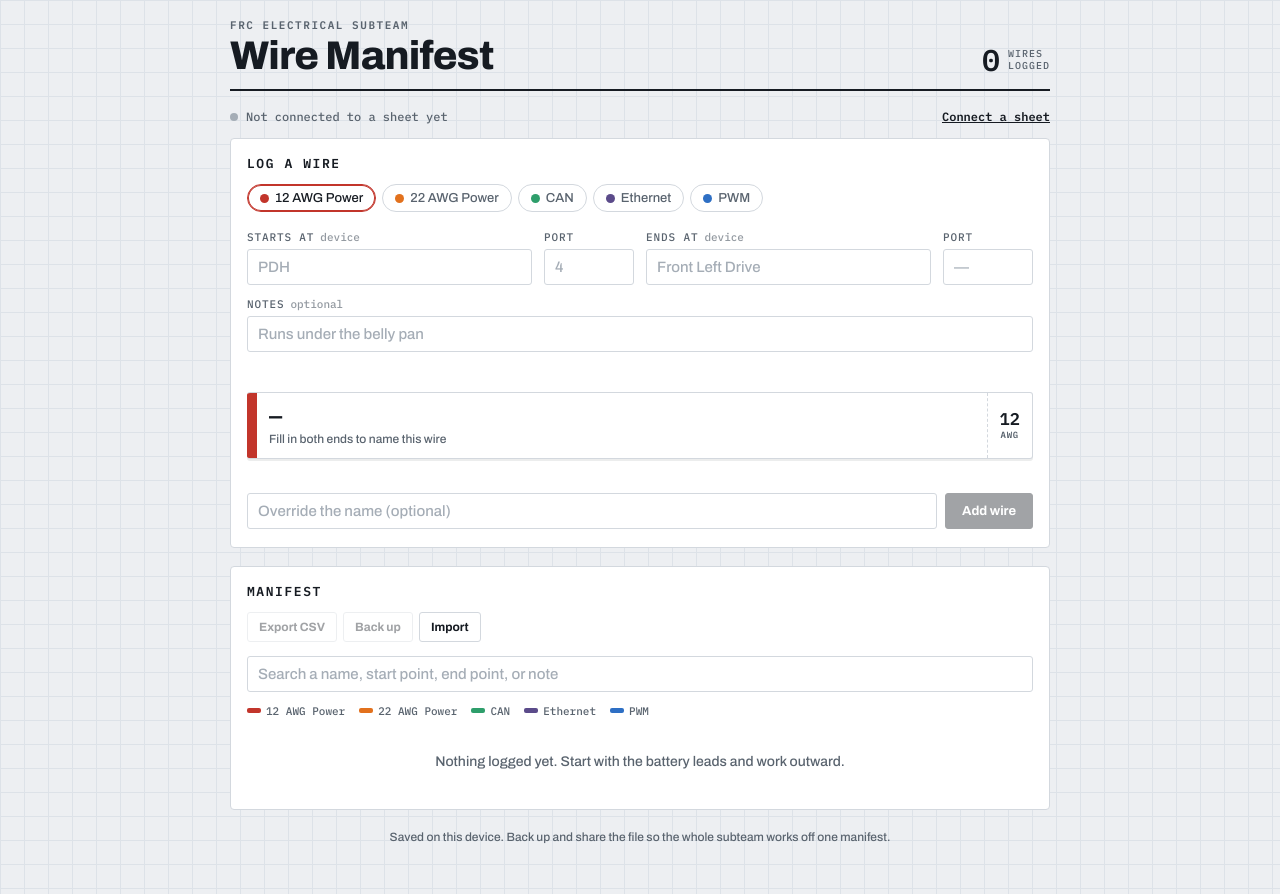
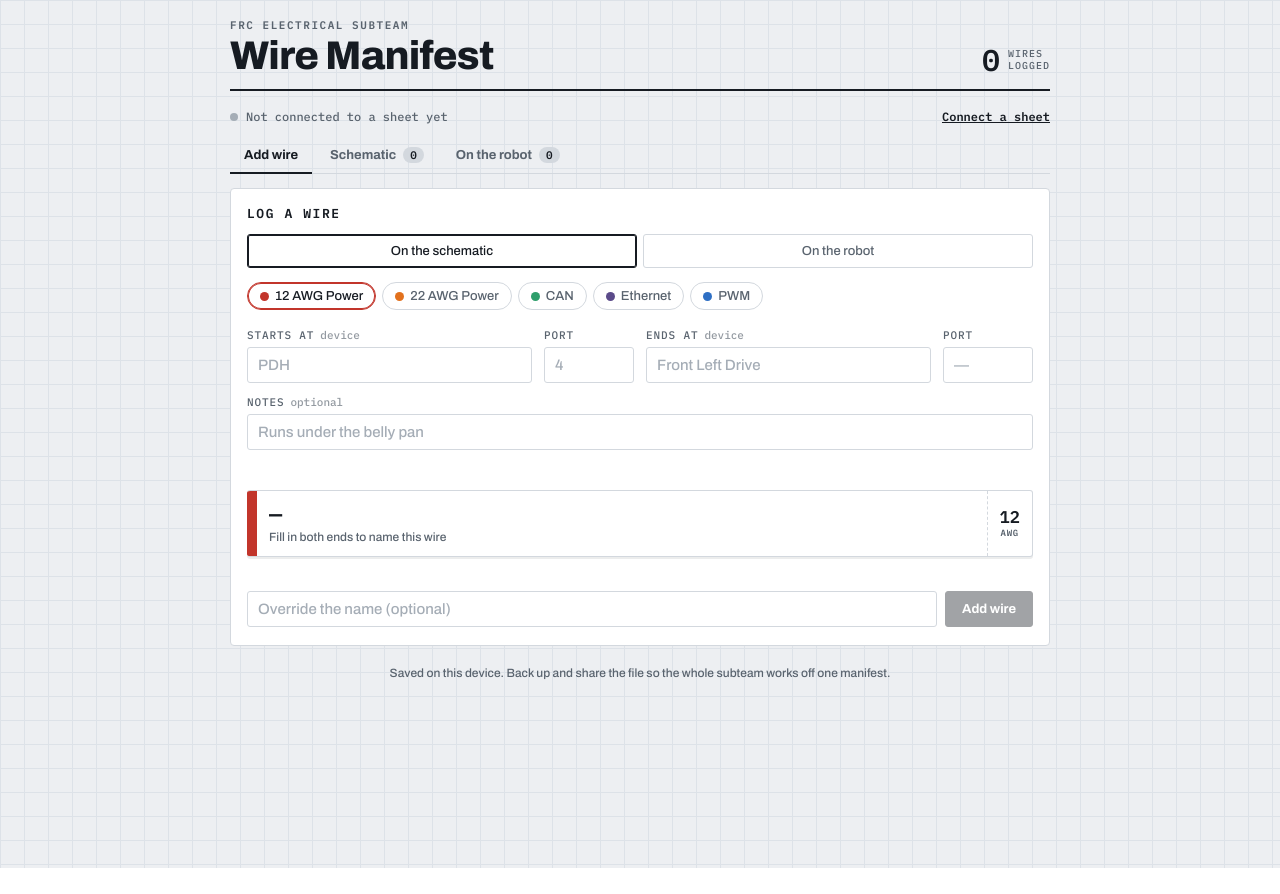
Before and after one commit to anishmallepally123-blip/Wire-app, a React (Vite) app: page / in a window 1280 px wide. After the commit the page ends 868 px from the top, so only its background shows below. Built offline with nearby package versions, Linux system fonts and the light colour scheme.

Commit message:
Update WireManifest.jsx

```diff
--- a/src/WireManifest.jsx
+++ b/src/WireManifest.jsx
@@ -67,14 +67,18 @@ const KEY = "frc-wires:v3";
 const URL_KEY = "frc-sheet-url:v1";
 const POLL_MS = 20000;
 const blank = () => ({
-  type: "PWR12", fromDevice: "", fromPort: "", toDevice: "", toPort: "",
-  notes: "", nameOverride: "",
+  type: "PWR12", stage: "schematic", fromDevice: "", fromPort: "", toDevice: "",
+  toPort: "", notes: "", nameOverride: "",
 });
+
+/* Wires saved before staging existed are already on the robot. */
+const stageOf = (w) => (w.stage === "schematic" ? "schematic" : "physical");
 
 export default function WireManifest() {
   const [wires, setWires] = useState([]);
   const [form, setForm] = useState(blank());
   const [query, setQuery] = useState("");
+  const [page, setPage] = useState("add");
   const [editingId, setEditingId] = useState(null);
   const [openId, setOpenId] = useState(null);
   const [notice, setNotice] = useState("");
@@ -168,6 +172,9 @@ export default function WireManifest() {
     return m;
   }, [wires]);
 
+  const schematic = useMemo(() => wires.filter((w) => stageOf(w) === "schematic"), [wires]);
+  const physical = useMemo(() => wires.filter((w) => stageOf(w) === "physical"), [wires]);
+
   const filtered = useMemo(() => {
     const q = query.trim().toLowerCase();
     if (!q) return wires;
@@ -180,7 +187,7 @@ export default function WireManifest() {
   function submit() {
     if (!canSubmit) return;
     const entry = {
-      ...form, name: preview, gauge: ty.gauge,
+      ...form, name: preview, gauge: ty.gauge, stage: form.stage || "schematic",
       id: editingId || `w${Date.now()}${Math.floor(Math.random() * 100)}`,
     };
     const next = editingId
@@ -197,6 +204,11 @@ export default function WireManifest() {
     setOpenId(null);
     window.scrollTo({ top: 0, behavior: "smooth" });
   }
+  function setStage(w, stage) {
+    const entry = { ...w, stage };
+    push("upsert", { wire: entry }, wires.map((x) => (x.id === w.id ? entry : x)));
+  }
+
   function remove(id) {
     push("delete", { id }, wires.filter((w) => w.id !== id));
     if (editingId === id) { setForm(blank()); setEditingId(null); }
@@ -276,8 +288,33 @@ export default function WireManifest() {
         </div>
       )}
 
+      <nav className="tabs" role="tablist">
+        {[
+          ["add", "Add wire", null],
+          ["schematic", "Schematic", schematic.length],
+          ["manifest", "On the robot", physical.length],
+        ].map(([id, label, n]) => (
+          <button key={id} role="tab" aria-selected={page === id}
+            className={"tab" + (page === id ? " tab-on" : "")}
+            onClick={() => { setPage(id); setOpenId(null); }}>
+            {label}{n != null && <span className="tab-n">{n}</span>}
+          </button>
+        ))}
+      </nav>
+
+      {page === "add" && (
       <section className="panel">
         <h2 className="panel-h">{editingId ? "Edit wire" : "Log a wire"}</h2>
+
+        <div className="stage-pick" role="group" aria-label="Where this wire lives">
+          {[["schematic", "On the schematic"], ["physical", "On the robot"]].map(([v, l]) => (
+            <button key={v}
+              className={"stage-btn" + (form.stage === v ? " stage-on" : "")}
+              onClick={() => setForm((f) => ({ ...f, stage: v }))}>
+              {l}
+            </button>
+          ))}
+        </div>
 
         <div className="chips" role="group" aria-label="Wire type">
           {TYPES.map((t) => (
@@ -344,9 +381,25 @@ export default function WireManifest() {
         </div>
         {notice && <p className="notice">{notice}</p>}
       </section>
+      )}
 
+      {page !== "add" && (
       <section className="panel">
-        <h2 className="panel-h">Manifest</h2>
+        <h2 className="panel-h">
+          {page === "schematic" ? "Schematic manifest" : "On the robot"}
+        </h2>
+
+        {page === "schematic" && wires.length > 0 && (
+          <div className="progress">
+            <div className="progress-bar">
+              <span style={{ width: `${Math.round((physical.length / wires.length) * 100)}%` }} />
+            </div>
+            <p className="progress-txt">
+              {physical.length} of {wires.length} built
+              {schematic.length > 0 && ` — ${schematic.length} left to run`}
+            </p>
+          </div>
+        )}
         <div className="tools">
           <button className="btn btn-sm" onClick={exportCsv} disabled={!wires.length}>Export CSV</button>
           <button className="btn btn-sm" disabled={!wires.length}
@@ -369,21 +422,36 @@ export default function WireManifest() {
           ))}
         </div>
 
-        {sync.state === "loading" ? (
-          <p className="empty">Loading the manifest…</p>
-        ) : !wires.length ? (
-          <p className="empty">Nothing logged yet. Start with the battery leads and work outward.</p>
-        ) : !filtered.length ? (
-          <p className="empty">No wire matches “{query}”. Try a device name or a port number.</p>
-        ) : (
+        {(() => {
+          const onPage = filtered.filter((w) => stageOf(w) === (page === "schematic" ? "schematic" : "physical"));
+          const pool = page === "schematic" ? schematic : physical;
+          if (sync.state === "loading") return <p className="empty">Loading the manifest…</p>;
+          if (!pool.length) return (
+            <p className="empty">
+              {page === "schematic"
+                ? "No wires waiting. Anything you add as a schematic wire shows up here."
+                : "Nothing on the robot yet. Check wires off the schematic list as you run them."}
+            </p>
+          );
+          if (!onPage.length) return (
+            <p className="empty">No wire matches “{query}”. Try a device name or a port number.</p>
+          );
+          return (
           <>
-            <p className="count">{filtered.length} of {wires.length} {wires.length === 1 ? "wire" : "wires"}</p>
+            <p className="count">{onPage.length} of {pool.length} {pool.length === 1 ? "wire" : "wires"}</p>
             <ul className="list">
-              {filtered.map((w) => {
+              {onPage.map((w) => {
                 const t = T[w.type];
                 const open = openId === w.id;
                 return (
                   <li key={w.id} className={"item" + (open ? " item-open" : "")} style={{ "--c": t.color }}>
+                    {page === "schematic" && (
+                      <label className="check" title="Mark this wire as run on the robot">
+                        <input type="checkbox" checked={false}
+                          onChange={() => setStage(w, "physical")} />
+                        <span className="sr">Mark {w.name} as run</span>
+                      </label>
+                    )}
                     <button className="item-top" aria-expanded={open}
                       onClick={() => setOpenId(open ? null : w.id)}>
                       <span className="item-name">{mark(w.name, query)}</span>
@@ -405,6 +473,11 @@ export default function WireManifest() {
                         </dl>
                         <div className="detail-btns">
                           <button className="btn btn-sm" onClick={() => edit(w)}>Edit</button>
+                          {page === "manifest" && (
+                            <button className="btn btn-sm" onClick={() => setStage(w, "schematic")}>
+                              Back to schematic
+                            </button>
+                          )}
                           <button className="btn btn-sm btn-del" onClick={() => remove(w.id)}>Delete</button>
                         </div>
                       </div>
@@ -414,8 +487,10 @@ export default function WireManifest() {
               })}
             </ul>
           </>
-        )}
+          );
+        })()}
       </section>
+      )}
 
       <footer className="foot">
         Saved on this device. Back up and share the file so the whole subteam works off one manifest.
@@ -456,6 +531,34 @@ const CSS = `
 .eyebrow{font:600 11px/1 'IBM Plex Mono',monospace;letter-spacing:.14em;text-transform:uppercase;
   color:var(--ink-2);margin-bottom:6px}
 .masthead h1{font-weight:800;font-size:clamp(28px,7vw,40px);letter-spacing:-.02em;margin:0;line-height:.95}
+.tabs{max-width:820px;margin:0 auto 14px;display:flex;gap:4px;border-bottom:1px solid var(--line)}
+.tab{background:none;border:none;border-bottom:2px solid transparent;padding:9px 14px;margin-bottom:-1px;
+  font:600 13px 'Archivo',sans-serif;color:var(--ink-2);cursor:pointer;display:flex;align-items:center;gap:7px}
+.tab:hover{color:var(--ink)}
+.tab-on{color:var(--ink);border-bottom-color:var(--ink)}
+.tab-n{font:600 11px 'IBM Plex Mono',monospace;background:var(--line);color:var(--ink);
+  border-radius:999px;padding:1px 7px}
+.tab-on .tab-n{background:var(--ink);color:#fff}
+
+.stage-pick{display:flex;gap:6px;margin-bottom:14px}
+.stage-btn{flex:1;background:#fff;border:1px solid var(--line);border-radius:3px;padding:9px 12px;
+  font:500 13px 'Archivo',sans-serif;color:var(--ink-2);cursor:pointer}
+.stage-btn:hover{border-color:var(--ink-2)}
+.stage-on{color:var(--ink);border-color:var(--ink);box-shadow:inset 0 0 0 1px var(--ink)}
+
+.progress{margin-bottom:14px}
+.progress-bar{height:6px;background:var(--line);border-radius:3px;overflow:hidden}
+.progress-bar span{display:block;height:100%;background:#2E9E6B;transition:width .3s ease}
+.progress-txt{font:500 11px 'IBM Plex Mono',monospace;letter-spacing:.06em;text-transform:uppercase;
+  color:var(--ink-2);margin:7px 0 0}
+
+.item{display:flex;align-items:stretch;flex-wrap:wrap}
+.item>.item-top{flex:1;min-width:0}
+.item>.detail{flex-basis:100%}
+.check{display:flex;align-items:center;padding:0 4px 0 12px;cursor:pointer;flex-shrink:0}
+.check input{width:20px;height:20px;accent-color:#2E9E6B;cursor:pointer;margin:0}
+.sr{position:absolute;width:1px;height:1px;overflow:hidden;clip:rect(0 0 0 0)}
+
 .syncbar{max-width:820px;margin:0 auto 14px;display:flex;align-items:center;gap:8px;
   font:500 12px 'IBM Plex Mono',monospace;color:var(--ink-2)}
 .pip{width:8px;height:8px;border-radius:50%;flex-shrink:0;background:#A5ADB6}
```
